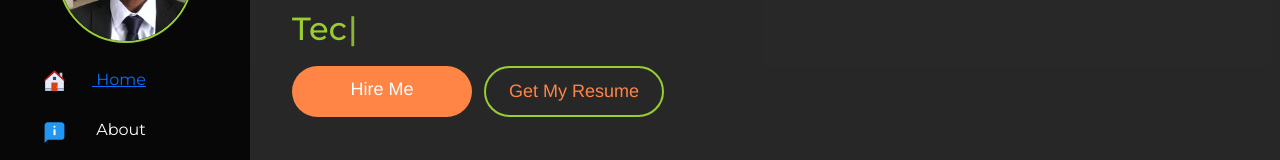
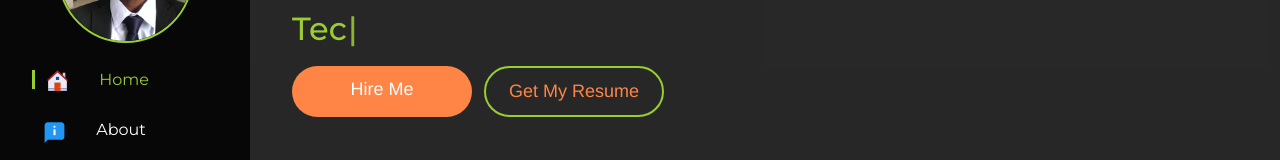
Before and after one commit to Emmychriss/portfolio, a React (Create React App) app: page / in a window 1280 px wide. Shown: the part 188-348 px from the top of the page. Built offline with nearby package versions, Linux system fonts and the light colour scheme.

Commit message:
special styles on react scroll effect

```diff
--- a/src/Components/Sidebar/SidebarList.css
+++ b/src/Components/Sidebar/SidebarList.css
@@ -22,6 +22,10 @@
   margin-right: 25px;
 }
 
+.nav-items ul li a {
+  text-decoration: none;
+}
+
 .navItems-iconsOnly {
   margin-top: 10px;
   cursor: pointer;
@@ -31,3 +35,8 @@
 .navItems-iconsOnly svg {
   margin-left: 10px;
 }
+
+.nav-items .active {
+  border-left: 3px solid yellowgreen;
+  color: yellowgreen;
+}
```
